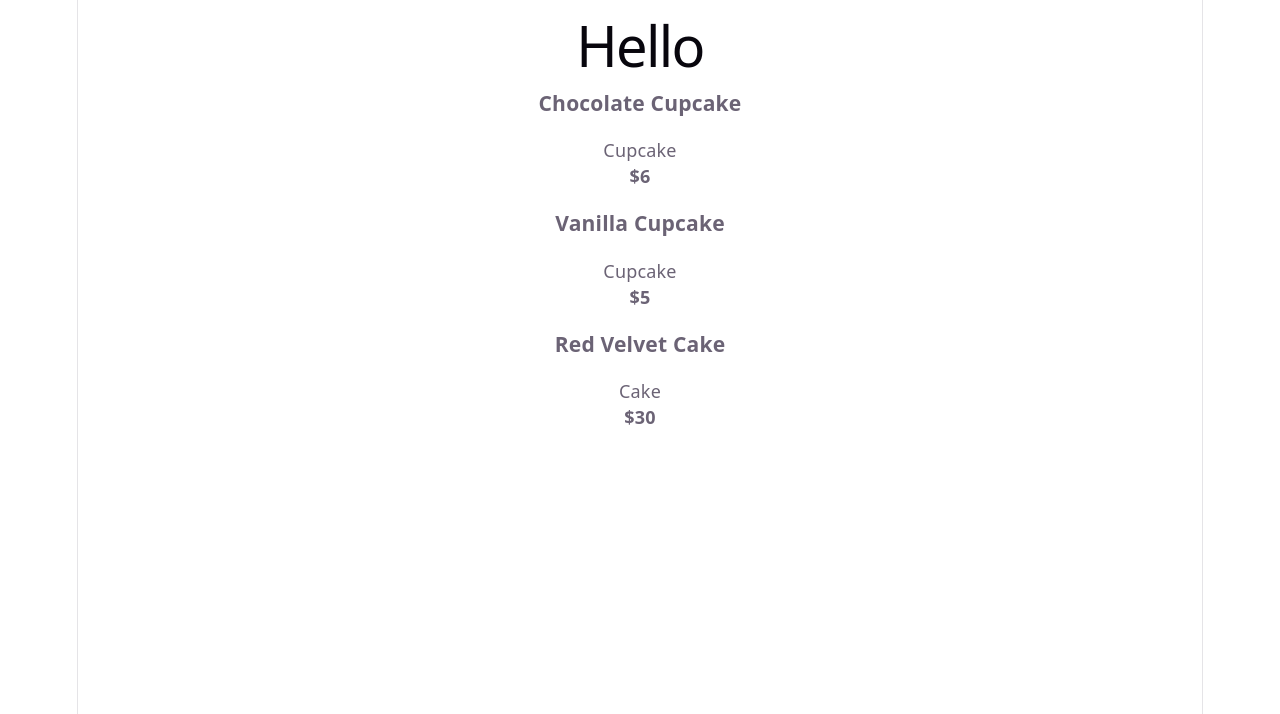
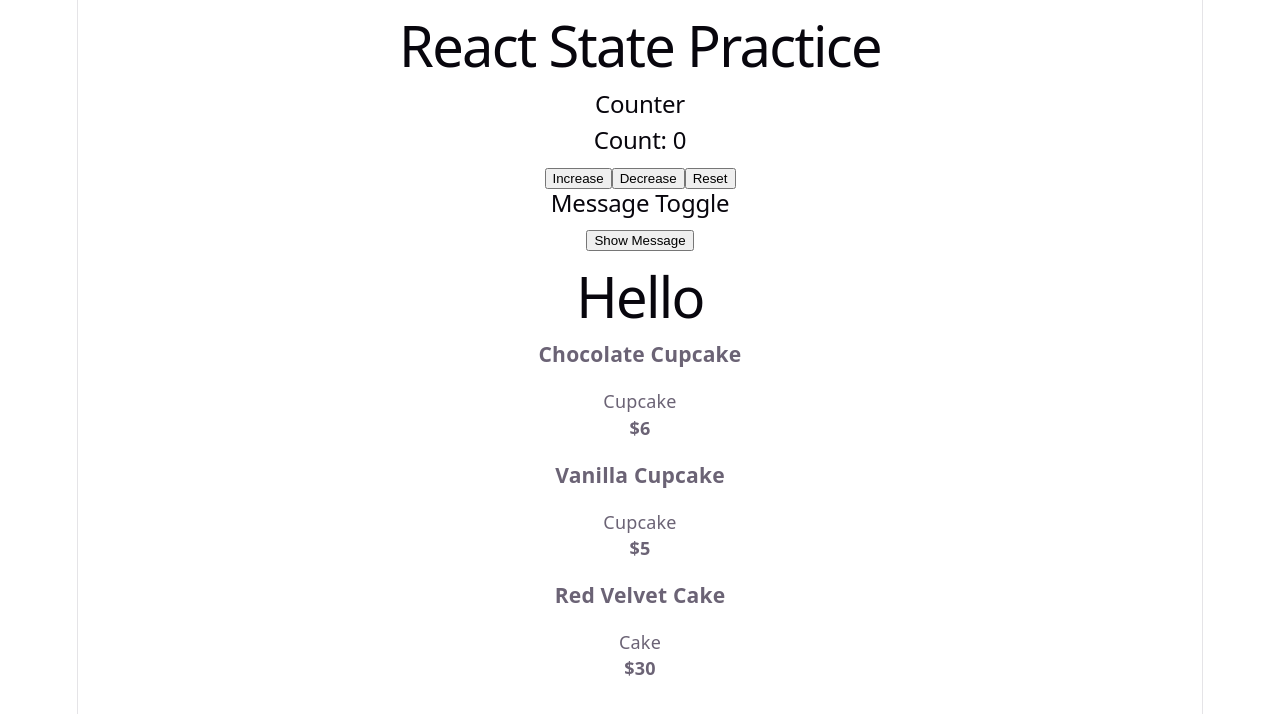
Before and after one commit to AdaBugHunter/react-project, a React (Vite) app: page / in a window 1280 px wide. Shown: the top 714 px of the page. Built offline with nearby package versions, Linux system fonts and the light colour scheme.

Commit message:
Added Counter and MessageToggle components (state practice)

```diff
--- a/src/App.jsx
+++ b/src/App.jsx
@@ -1,9 +1,25 @@
 import Header from './components/Header.jsx';
 import ProductCard from './components/ProductCard.jsx';
+import Counter from './components/Counter';
+import MessageToggle from './components/MessageToggle';
 
 function App() {
   return (
     <div>
+      <h1>React State Practice</h1>
+
+      {/* State Components */}
+      <section>
+        <h2>Counter</h2>
+        <Counter />
+      </section>
+
+      <section>
+        <h2>Message Toggle</h2>
+        <MessageToggle />
+      </section>
+
+      {/* UI Components */}
       <Header />
 
       <ProductCard
--- /dev/null
+++ b/src/components/Counter.jsx
@@ -0,0 +1,28 @@
+import { useState } from 'react';
+
+function Counter() {
+  const [count, setCount] = useState(0);
+
+  function increaseCount() {
+    setCount((prev) => prev + 1);
+  }
+
+  function decreaseCount() {
+    setCount((prev) => prev - 1);
+  }
+
+  function resetCount() {
+    setCount(0);
+  }
+
+  return (
+    <div>
+      <h2>Count: {count}</h2>
+      <button onClick={increaseCount}>Increase</button>
+      <button onClick={decreaseCount}>Decrease</button>
+      <button onClick={resetCount}>Reset</button>
+    </div>
+  );
+}
+
+export default Counter;
--- /dev/null
+++ b/src/components/MessageToggle.jsx
@@ -0,0 +1,21 @@
+import { useState } from 'react';
+
+function MessageToggle() {
+  const [isVisible, setIsVisible] = useState(false);
+
+  function toggleMessage() {
+    setIsVisible((prev) => !prev);
+  }
+
+  return (
+    <div>
+      <button onClick={toggleMessage}>
+        {isVisible ? 'Hide Message' : 'Show Message'}
+      </button>
+
+      {isVisible && <p>Welcome to React!</p>}
+    </div>
+  );
+}
+
+export default MessageToggle;
```
